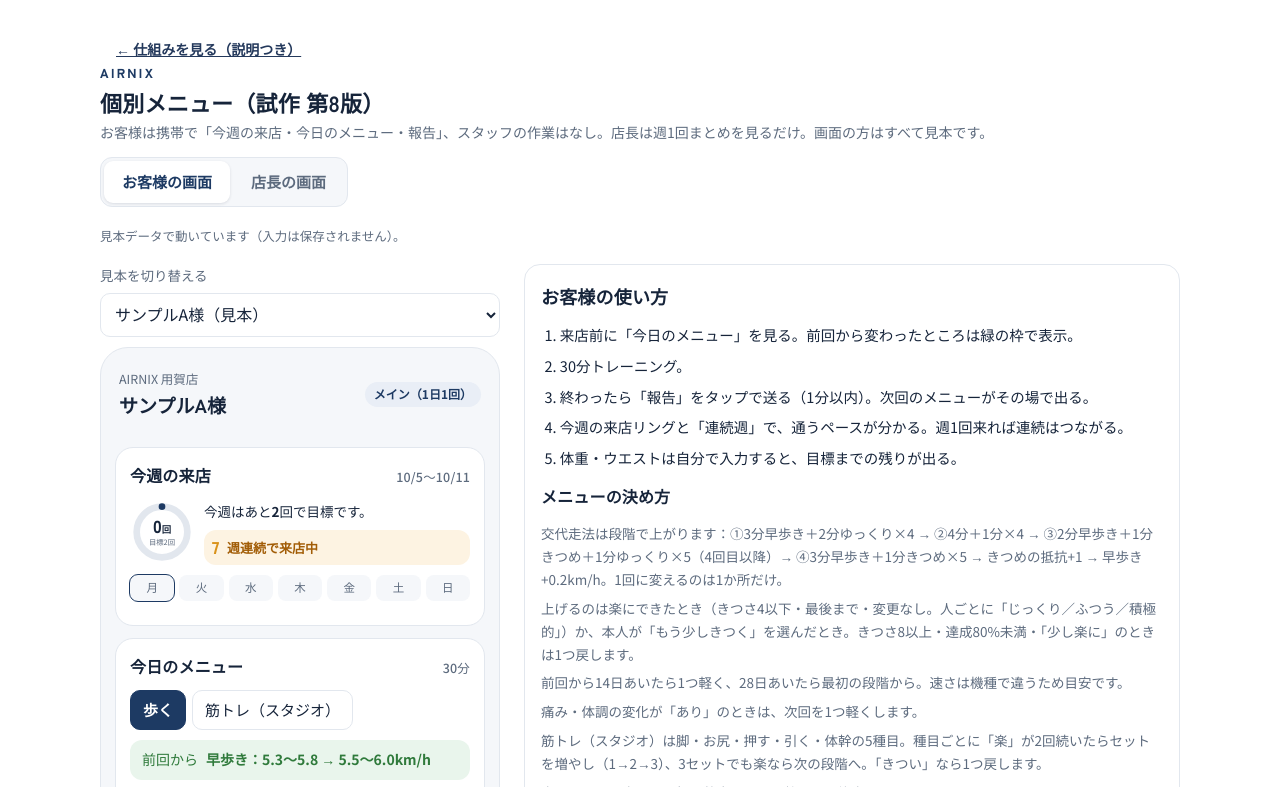
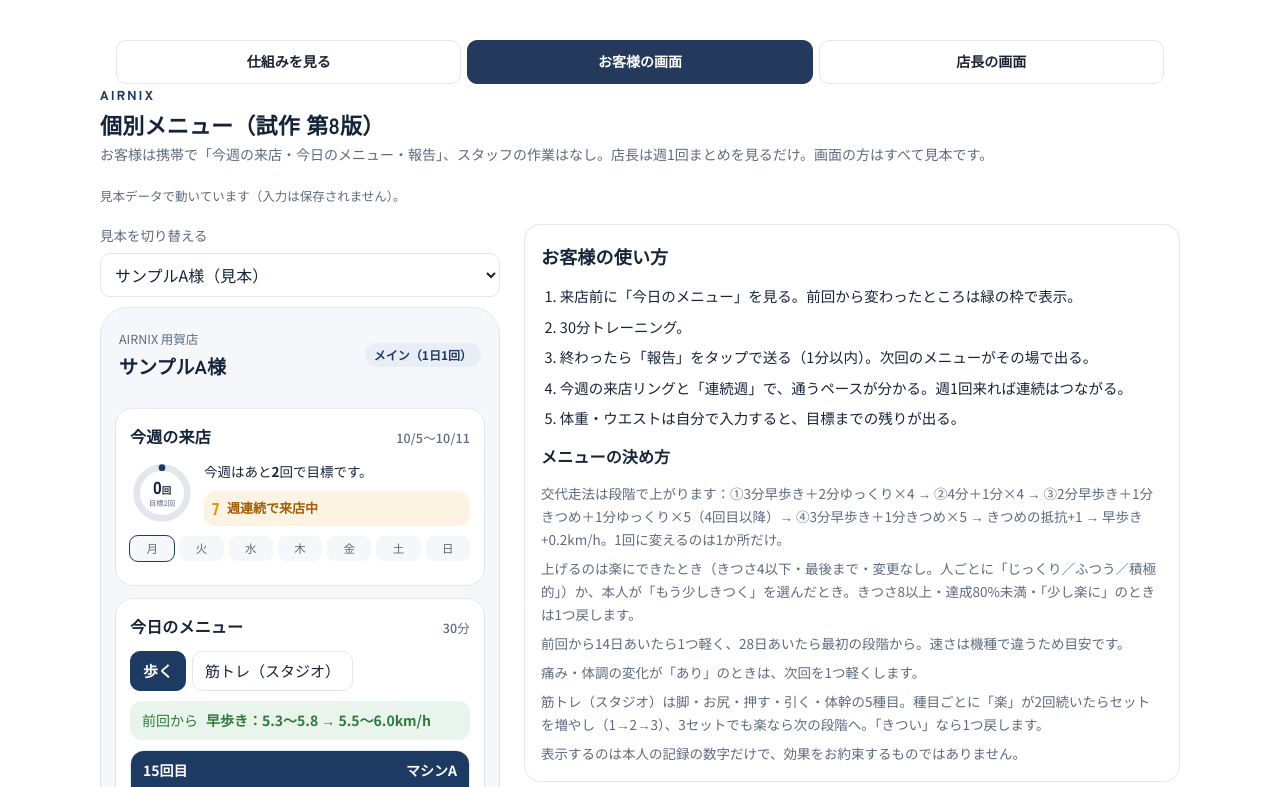
Before and after one commit to J928-bot/airnix-menu, a plain HTML site: page prototype/full.html in a window 1280 px wide. Shown: the top 787 px of the page. Drawn offline with Linux system fonts and the light colour scheme.

Commit message:
お客様の画面と店長の画面を別ページに分ける
Co-Authored-By: Claude Opus 5.5 <noreply@anthropic.com>

```diff
--- a/prototype/full.html
+++ b/prototype/full.html
@@ -132,9 +132,14 @@ textarea{min-height:52px;resize:vertical}
 .sect{display:flex;flex-direction:column;gap:10px}
 .rules{font-size:13.5px;color:var(--sub);display:flex;flex-direction:column;gap:6px}
 @media (prefers-reduced-motion:reduce){*{transition:none!important;animation:none!important}}
+[hidden]{display:none!important}
 </style>
 
-<div style="max-width:1080px;margin:0 auto;padding:10px 16px 0;font-size:14px"><a href="./" style="color:#24395c;font-weight:700">← 仕組みを見る（説明つき）</a></div>
+<nav id="topnav" style="max-width:1080px;margin:0 auto;padding:12px 16px 0;display:flex;gap:6px">
+<a href="./" style="flex:1;text-align:center;padding:9px 6px;border-radius:10px;border:1px solid #e3e7ec;background:#fff;color:#1b2430;text-decoration:none;font-size:14px;font-weight:700">仕組みを見る</a>
+<a href="full.html?view=cust" data-v="cust" style="flex:1;text-align:center;padding:9px 6px;border-radius:10px;border:1px solid #e3e7ec;background:#fff;color:#1b2430;text-decoration:none;font-size:14px;font-weight:700">お客様の画面</a>
+<a href="full.html?view=staff" data-v="staff" style="flex:1;text-align:center;padding:9px 6px;border-radius:10px;border:1px solid #e3e7ec;background:#fff;color:#1b2430;text-decoration:none;font-size:14px;font-weight:700">店長の画面</a>
+</nav>
 <div class="wrap">
   <div class="top">
     <div>
@@ -306,6 +311,7 @@ textarea{min-height:52px;resize:vertical}
 </div>
 
 <script>
+const PV=new URLSearchParams(location.search).get("view")==="staff"?"staff":"cust";
 /* ---------- 定数 ---------- */
 const ACTIONS=["ウォーキング","早歩き","きつめの早歩き","ランニング"];
 const PLANS={"ライト":"ライト（1日1回）","メイン":"メイン（1日1回）","プレミアム":"プレミアム（1日2回・ダブル枠可）"};
@@ -673,7 +679,7 @@ $("rSave").onclick=async()=>{const num=id=>$(id).value===""?null:Number($(id).va
   if(p.start.weight!==w||p.start.waist!==c){p.start={weight:w,waist:c};p.measurements=[...(p.measurements||[]),{date:today(),weight:w,waist:c}].slice(-30)}members[id]=p}
  else{id="u"+Date.now().toString(36);members[id]={ver:3,lad,name:name+"様",...base,count:0,status:"active",strengthLevel:1,strengthCount:0,kcalTarget:null,
   start:{weight:w,waist:c},measurements:[{date:today(),weight:w,waist:c}],meals:[],menu,prevMenu:null,history:[],stamp:null,todayFlag:today()}}
- editId=null;$("regCard").hidden=true;renderAll();$("who").value=id;renderCustomer();showView("cust");await save(id)};
+ editId=null;$("regCard").hidden=true;renderAll();$("who").value=id;renderCustomer();showView(PV);await save(id)};
 
 /* ---------- 画面切替・起動 ---------- */
 function showView(v){$("custView").hidden=v!=="cust";$("staffView").hidden=v!=="staff";[...$("viewTabs").children].forEach(b=>b.setAttribute("aria-pressed",b.dataset.view===v?"true":"false"))}
@@ -690,7 +696,7 @@ $("reset").onclick=async()=>{const b=$("reset");b.disabled=true;members=seeds();
 $("sSave").onclick=async()=>{const w=$("sW").value,c=$("sC").value;const wn=w===""?null:Number(w),cn=c===""?null:Number(c);$("sErr").hidden=true;
  if((wn===null&&cn===null)||(wn!==null&&!(wn>20&&wn<250))||(cn!==null&&!(cn>40&&cn<200))){$("sErr").textContent="体重かウエストを数字で入力してください";$("sErr").hidden=false;return}
  const id=$("who").value;const p=clone(members[id]);p.measurements=[...(p.measurements||[]).filter(m=>m.date!==today()),{date:today(),weight:wn,waist:cn}].slice(-30);members[id]=p;$("sW").value="";$("sC").value="";await save(id);$("sSave").textContent="記録しました";setTimeout(()=>$("sSave").textContent="記録する",1500)};
-members=seeds();renderAll();showView(new URLSearchParams(location.search).get("view")==="staff"?"staff":"cust");
+members=seeds();renderAll();showView(PV);$("viewTabs").hidden=true;document.title=PV==="staff"?"AIRNIX 店長の画面":"AIRNIX お客様の画面";document.querySelectorAll("#topnav a[data-v]").forEach(a=>{if(a.dataset.v===PV){a.style.background="#24395c";a.style.borderColor="#24395c";a.style.color="#fff"}});
 (async()=>{try{sample=await window.claude?.use("sample")}catch(e){sample=null}
  try{db=await window.claude?.use("db")}catch(e){db=null}
  if(!db){$("conn").textContent="見本データで動いています（入力は保存されません）。";return}
```
Also changed, not shown: prototype/index.html (+3 -2 lines).
